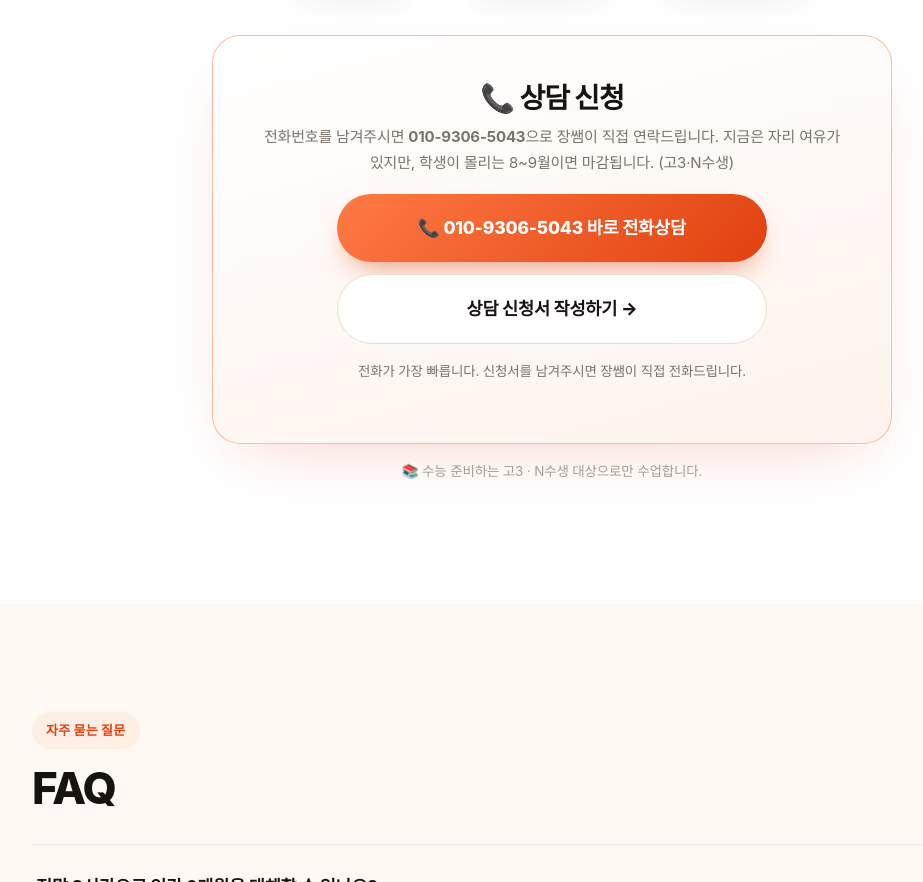
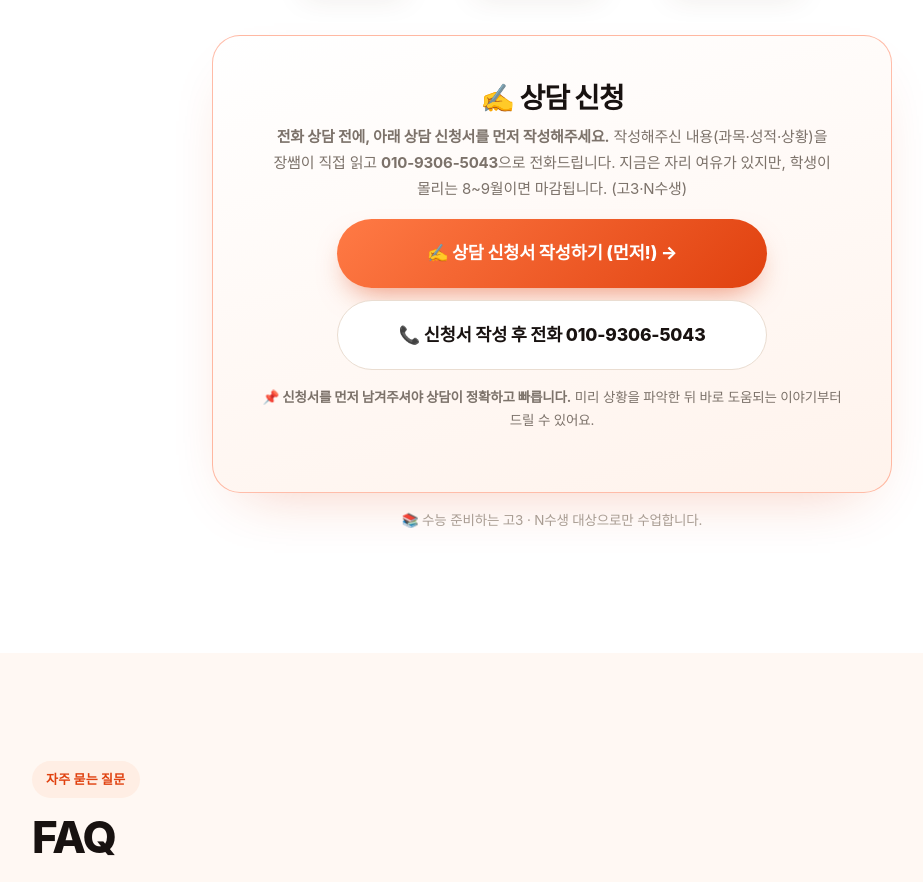
Before and after one commit to jjangga7004-crypto/Sparkcamp, a plain HTML site: page index.html in a window 1280 px wide. Shown: the part 10768-11650 px from the top of the page, without its empty margins (88-1011 px from the left). Drawn offline with Linux system fonts and the light colour scheme; a web font is replaced by a local one.

Commit message:
홈페이지 상담 영역: 신청서 폼 우선 강조, 전화 전 폼 작성 안내
- 메인 상담 블록: 신청서 버튼을 primary로, 전화는 secondary로. "전화 전 신청서 먼저 작성" 문구 추가
- 하단 고정바: '바로 전화'를 '상담 신청서 작성'(primary)으로 교체

Co-Authored-By: Claude Fable 5 <noreply@anthropic.com>

```diff
--- a/index.html
+++ b/index.html
@@ -723,14 +723,14 @@ footer.ft a{color:var(--deep);font-weight:700}
 
     <div class="consult" id="consultWrap">
       <div class="formhead" style="text-align:center;margin-bottom:18px">
-        <h3>📞 상담 신청</h3>
-        <p>전화번호를 남겨주시면 <b>010-9306-5043</b>으로 장쌤이 직접 연락드립니다. 지금은 자리 여유가 있지만, 학생이 몰리는 8~9월이면 마감됩니다. (고3·N수생)</p>
+        <h3>✍️ 상담 신청</h3>
+        <p><b>전화 상담 전에, 아래 상담 신청서를 먼저 작성해주세요.</b> 작성해주신 내용(과목·성적·상황)을 장쌤이 직접 읽고 <b>010-9306-5043</b>으로 전화드립니다. 지금은 자리 여유가 있지만, 학생이 몰리는 8~9월이면 마감됩니다. (고3·N수생)</p>
       </div>
       <div style="display:flex;flex-direction:column;gap:12px;max-width:430px;margin:6px auto 0">
-        <a href="tel:01093065043" class="btn lg" style="width:100%">📞 010-9306-5043 바로 전화상담</a>
-        <a href="https://dune-teal-3ad.notion.site/d9f8cd6d2b514989b4f78d275456f785?pvs=105" target="_blank" rel="noopener" class="btn ghost lg" style="width:100%">상담 신청서 작성하기 →</a>
+        <a href="https://dune-teal-3ad.notion.site/d9f8cd6d2b514989b4f78d275456f785?pvs=105" target="_blank" rel="noopener" class="btn lg" style="width:100%">✍️ 상담 신청서 작성하기 (먼저!) →</a>
+        <a href="tel:01093065043" class="btn ghost lg" style="width:100%">📞 신청서 작성 후 전화 010-9306-5043</a>
       </div>
-      <p class="formnote" style="text-align:center;margin-top:16px">전화가 가장 빠릅니다. 신청서를 남겨주시면 장쌤이 직접 전화드립니다.</p>
+      <p class="formnote" style="text-align:center;margin-top:16px"><b>📌 신청서를 먼저 남겨주셔야 상담이 정확하고 빠릅니다.</b> 미리 상황을 파악한 뒤 바로 도움되는 이야기부터 드릴 수 있어요.</p>
     </div>
     <p class="micro center" style="margin-top:16px">📚 수능 준비하는 고3 · N수생 대상으로만 수업합니다.</p>
   </div>
@@ -782,8 +782,8 @@ footer.ft a{color:var(--deep);font-weight:700}
 </footer>
 
 <div class="callbar">
-  <a href="tel:01093065043" class="btn ghost">📞 바로 전화</a>
-  <a href="#apply" class="btn">전화상담 신청</a>
+  <a href="tel:01093065043" class="btn ghost">📞 전화</a>
+  <a href="https://dune-teal-3ad.notion.site/d9f8cd6d2b514989b4f78d275456f785?pvs=105" target="_blank" rel="noopener" class="btn">✍️ 상담 신청서 작성</a>
 </div>
 
 <script>
```
